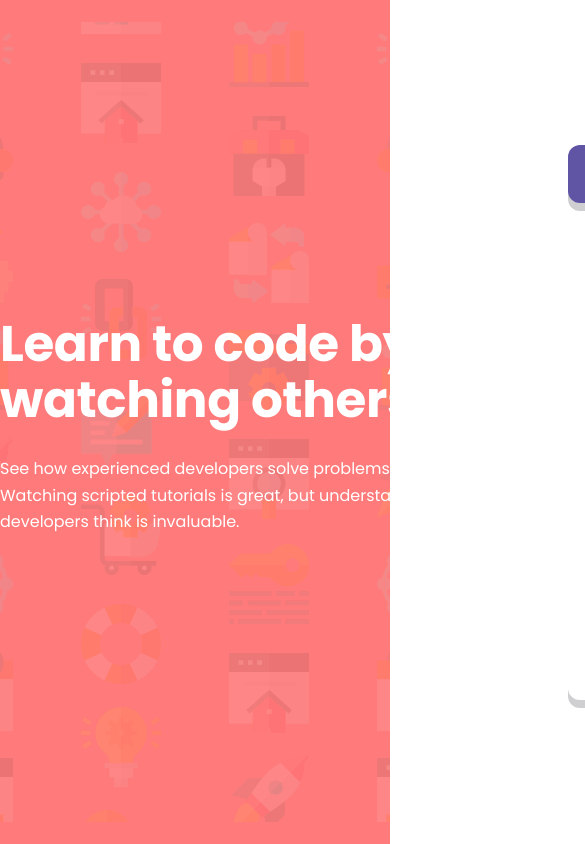
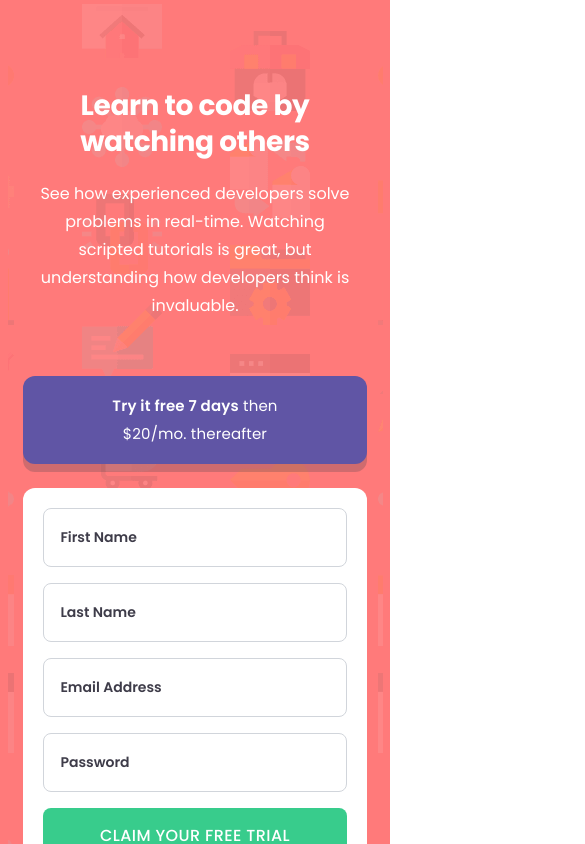
Before and after one commit to j-0-n-e-z/intro-sign-up, a React (Vite) app: page / in a window 390 px wide. Shown: the top 844 px of the page, 585 px wide, since content can reach past the window. Built offline with nearby package versions, Linux system fonts and the light colour scheme.

Commit message:
add mobile

```diff
--- a/src/App.tsx
+++ b/src/App.tsx
@@ -21,26 +21,26 @@ export default function App() {
 	}
 
 	return (
-		<main className='font-[Poppins] w-full h-screen grid place-items-center bg-red bg-desktop bg-no-repeat bg-center'>
-			<section className='flex gap-x-7'>
-				<div className='w-[540px] grid content-center gap-y-7 mt-2'>
-					<h2 className='text-white text-[50px] font-bold leading-[3.5rem] -tracking-[0.025rem]'>
+		<main className='font-[Poppins] w-full min-h-screen grid place-items-center bg-red lg:bg-desktop bg-mobile bg-no-repeat bg-center'>
+			<section className='lg:w-auto w-[88%] flex lg:flex-row flex-col lg:gap-x-7 gap-y-14 my-20'>
+				<div className='lg:w-[540px] grid content-center lg:gap-y-7 gap-y-5 mt-2 lg:text-start text-center'>
+					<h2 className='text-white lg:text-[50px] text-[28px] lg:px-0 px-10 font-bold lg:leading-[3.5rem] leading-9 -tracking-[0.025rem]'>
 						Learn to code by watching others
 					</h2>
-					<p className='text-white leading-[1.65rem]'>
+					<p className='text-white lg:leading-[1.65rem] leading-7 lg:px-0 px-2'>
 						See how experienced developers solve problems in real-time. Watching
 						scripted tutorials is great, but understanding how developers think
 						is invaluable.
 					</p>
 				</div>
-				<div className='w-[540px] space-y-6'>
-					<div className='bg-blue px-4 py-[18px] text-[15px] rounded-xl text-center shadow-grayishBlue tracking-[0.01rem]'>
+				<div className='lg:w-[540px] space-y-6'>
+					<div className='bg-blue lg:px-4 px-20 lg:py-[18px] py-4 text-[15px] rounded-xl text-center shadow-grayishBlue tracking-[0.01rem] lg:leading-6 leading-7'>
 						<span className='font-semibold text-white'>Try it free 7 days</span>
 						<span className='text-white'> then $20/mo. thereafter</span>
 					</div>
 					<form
 						onSubmit={formik.handleSubmit}
-						className='flex flex-col gap-y-[18px] bg-white p-10 rounded-xl shadow-grayishBlue'
+						className='flex flex-col lg:gap-y-[18px] gap-y-4 bg-white lg:p-10 p-5 rounded-xl shadow-grayishBlue'
 					>
 						{Object.keys(formik.values).map(field => (
 							<Input
@@ -57,7 +57,7 @@ export default function App() {
 						))}
 						<button
 							type='submit'
-							className='uppercase py-4 text-center bg-green hover:bg-green/80 transition rounded-lg text-white font-medium tracking-wide outline-none focus-visible:ring-2 focus-visible:ring-blue'
+							className='uppercase py-4 text-center bg-green hover:bg-green/80 transition rounded-lg text-white font-medium tracking-wide outline-none focus-visible:ring-2 focus-visible:ring-blue shadow-grayishBlueInset'
 						>
 							Claim your free trial
 						</button>
--- a/src/index.css
+++ b/src/index.css
@@ -6,7 +6,7 @@
 
 @layer components {
 	.form-input {
-		@apply w-full text-[14px] px-8 py-[18px] border-[1px] border-gray-300 rounded-lg placeholder:text-dark-blue placeholder:font-semibold font-semibold outline-none focus:border-blue;
+		@apply w-full text-[14px] lg:px-8 px-4 py-[18px] border-[1px] border-gray-300 rounded-lg placeholder:text-dark-blue placeholder:font-semibold font-semibold outline-none focus:border-blue;
 	}
 
 	.form-input--error {
@@ -14,7 +14,7 @@
 	}
 
 	.form-input__error-text {
-		@apply text-red text-end italic mt-2 text-[12px];
+		@apply text-red text-end italic mt-1 text-[11px];
 	}
 
 	.form-input__icon {
--- a/tailwind.config.js
+++ b/tailwind.config.js
@@ -11,10 +11,12 @@ export default {
 				'grayish-blue': 'hsl(246, 25%, 77%)'
       },
       backgroundImage: {
-        desktop: 'url(/assets/images/bg-intro-desktop.png)'
+        desktop: 'url(/assets/images/bg-intro-desktop.png)',
+        mobile: 'url(/assets/images/bg-intro-mobile.png)'
 			},
 			boxShadow: {
-				grayishBlue: '0 8px 0 0 #3e3c493f'
+				grayishBlue: '0 8px 0 0 #3e3c493f',
+				grayishBlueInset: 'inset 0 -4px 0 0 #3e3c493f',
 			}
 		}
 	},
```
